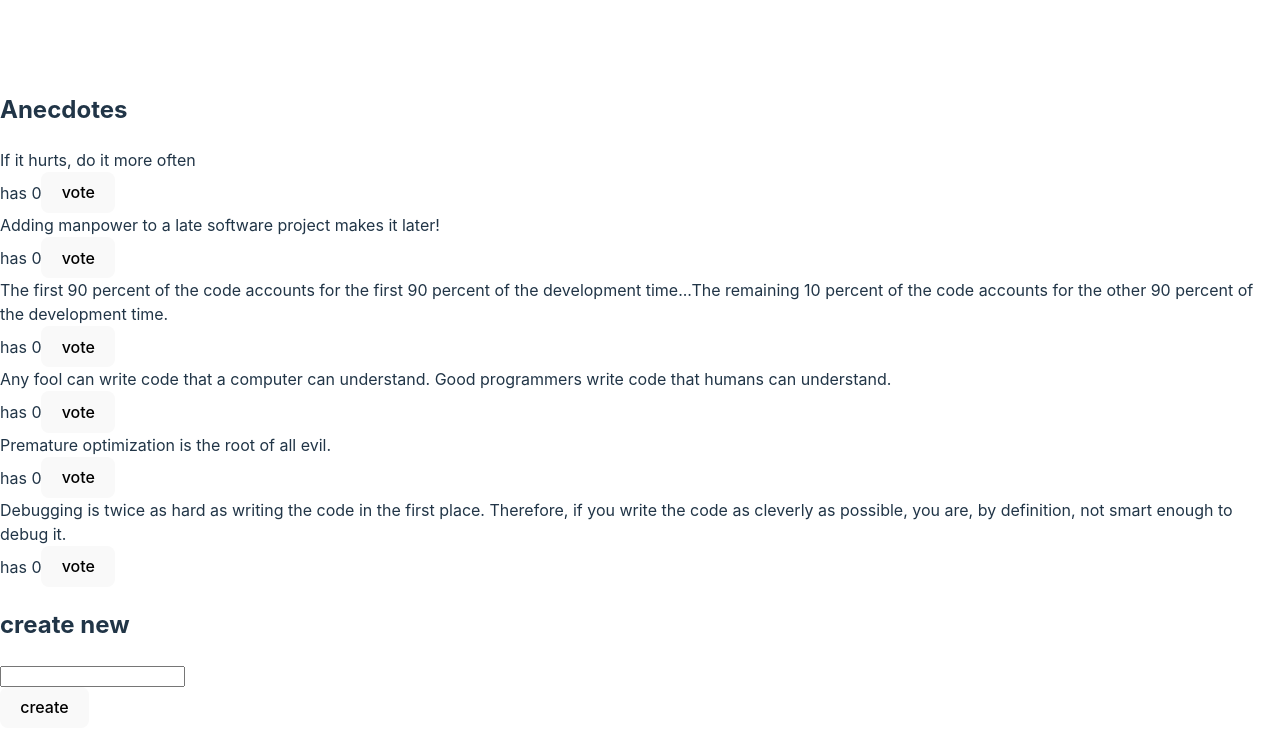
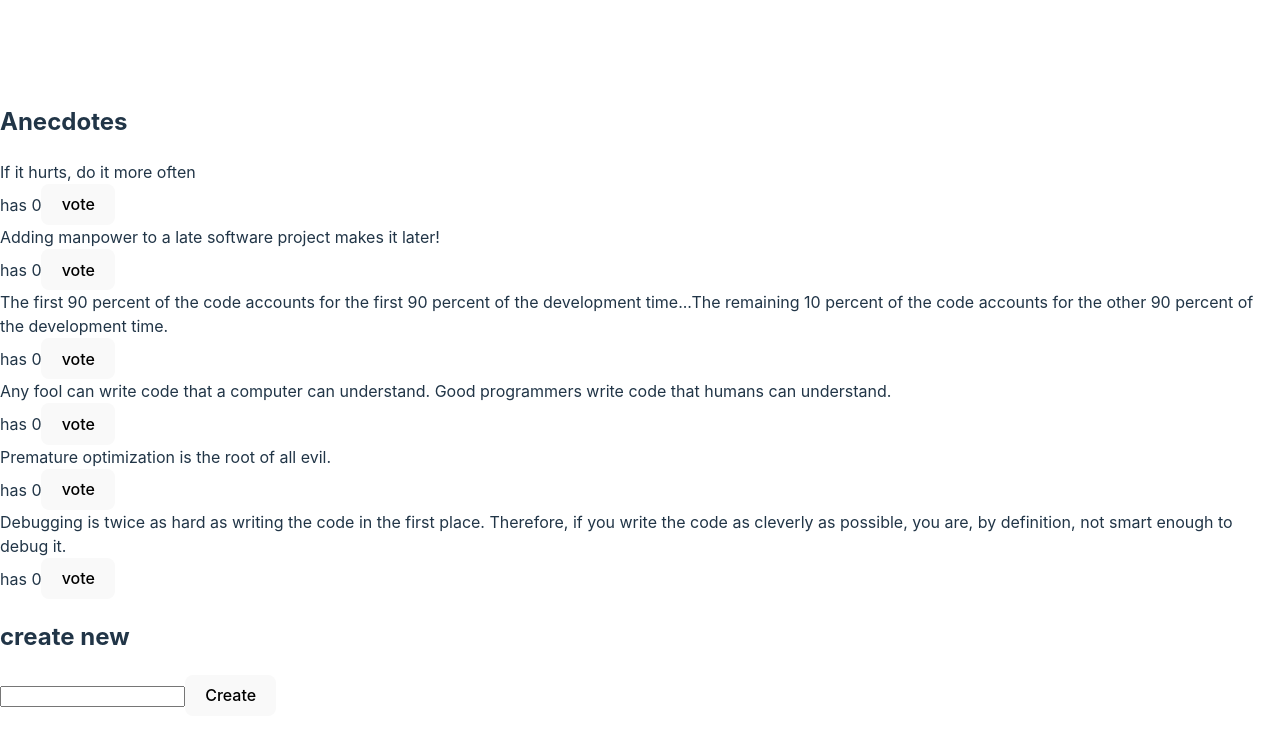
Before and after one commit to moio99/FSOReact, a React (Vite) app in the folder part1/: page / in a window 1280 px wide. Shown: the top 752 px of the page. Built offline with nearby package versions, Linux system fonts and the light colour scheme.

Commit message:
6.4 step 2

```diff
--- a/part1/src/App.jsx
+++ b/part1/src/App.jsx
@@ -1,35 +1,12 @@
-import { useSelector, useDispatch } from 'react-redux'
+import Notifications from './components/Notifications'
+import AddNotification from './components/NewNotification'
 
 const App = () => {
-  const anecdotes = useSelector(state => state)
-  const dispatch = useDispatch()
-
-  const vote = (id) => {
-    dispatch({
-      type: 'VOTE',
-      payload: id
-    })
-  }
 
   return (
     <div>
-      <h2>Anecdotes</h2>
-      {anecdotes.map(anecdote =>
-        <div key={anecdote.id}>
-          <div>
-            {anecdote.content}
-          </div>
-          <div>
-            has {anecdote.votes}
-            <button onClick={() => vote(anecdote.id)}>vote</button>
-          </div>
-        </div>
-      )}
-      <h2>create new</h2>
-      <form>
-        <div><input /></div>
-        <button>create</button>
-      </form>
+      <Notifications></Notifications>
+      <AddNotification></AddNotification>
     </div>
   )
 }
--- /dev/null
+++ b/part1/src/components/NewNotification.jsx
@@ -0,0 +1,25 @@
+import { useDispatch } from 'react-redux'
+import { createNotification } from '../reducers/anecdoteReducer'
+
+const AddNotification = () => {
+  const dispatch = useDispatch()
+
+  const add = (event) => {
+    event.preventDefault()
+    const content = event.target.notification.value
+    event.target.notification.value = ''
+    dispatch(createNotification(content))
+  }
+
+  return (
+    <div>
+      <h2>create new</h2>
+      <form onSubmit={add}>
+        <input name="notification" />
+        <button type="submit">Create</button>
+      </form>
+    </div>
+  )
+}
+
+export default AddNotification
--- /dev/null
+++ b/part1/src/components/Notifications.jsx
@@ -0,0 +1,32 @@
+import { useSelector, useDispatch } from 'react-redux'
+
+const Notifications = () => {
+  const anecdotes = useSelector(state => state)
+  const dispatch = useDispatch()
+
+  const vote = (id) => {
+    dispatch({
+      type: 'VOTE',
+      payload: id
+    })
+  }
+
+  return (
+    <div>
+      <h2>Anecdotes</h2>
+      {anecdotes.map(anecdote =>
+        <div key={anecdote.id}>
+          <div>
+            {anecdote.content}
+          </div>
+          <div>
+            has {anecdote.votes}
+            <button onClick={() => vote(anecdote.id)}>vote</button>
+          </div>
+        </div>
+      )}
+    </div>
+  )
+}
+
+export default Notifications
--- a/part1/src/main.jsx
+++ b/part1/src/main.jsx
@@ -1,11 +1,13 @@
 import ReactDOM from 'react-dom/client'
+
 import { createStore } from 'redux'
 import { Provider } from 'react-redux'
+
 import App from './App'
-import reducer from './reducers/anecdoteReducer'
+import anecReducer from './reducers/anecdoteReducer'
 import './index.css'
 
-const store = createStore(reducer)
+const store = createStore(anecReducer)
 
 ReactDOM.createRoot(document.getElementById('root')).render(
   <Provider store={store}>
--- a/part1/src/reducers/anecdoteReducer.js
+++ b/part1/src/reducers/anecdoteReducer.js
@@ -19,8 +19,10 @@ const asObject = (anecdote) => {
 
 const initialState = anecdotesAtStart.map(asObject)
 
-const reducer = (state = initialState, action) => {
+const anecReducer = (state = initialState, action) => {
   switch (action.type) {
+    case 'NEW_NOTIFICATION':
+      return [...state, action.payload]
     case 'VOTE':
       return state.map(anecdote => {
         if (anecdote.id === action.payload) {
@@ -34,4 +36,15 @@ const reducer = (state = initialState, action) => {
   }
 }
 
-export default reducer
+export const createNotification = (content) => {
+  return {
+    type: 'NEW_NOTIFICATION',
+    payload: {
+      content,
+      votes: 0,
+      id: getId()
+    }
+  }
+}
+
+export default anecReducer
```
Also changed, not shown: part1/src/components/Notification.js (deleted, +0 -14 lines).
